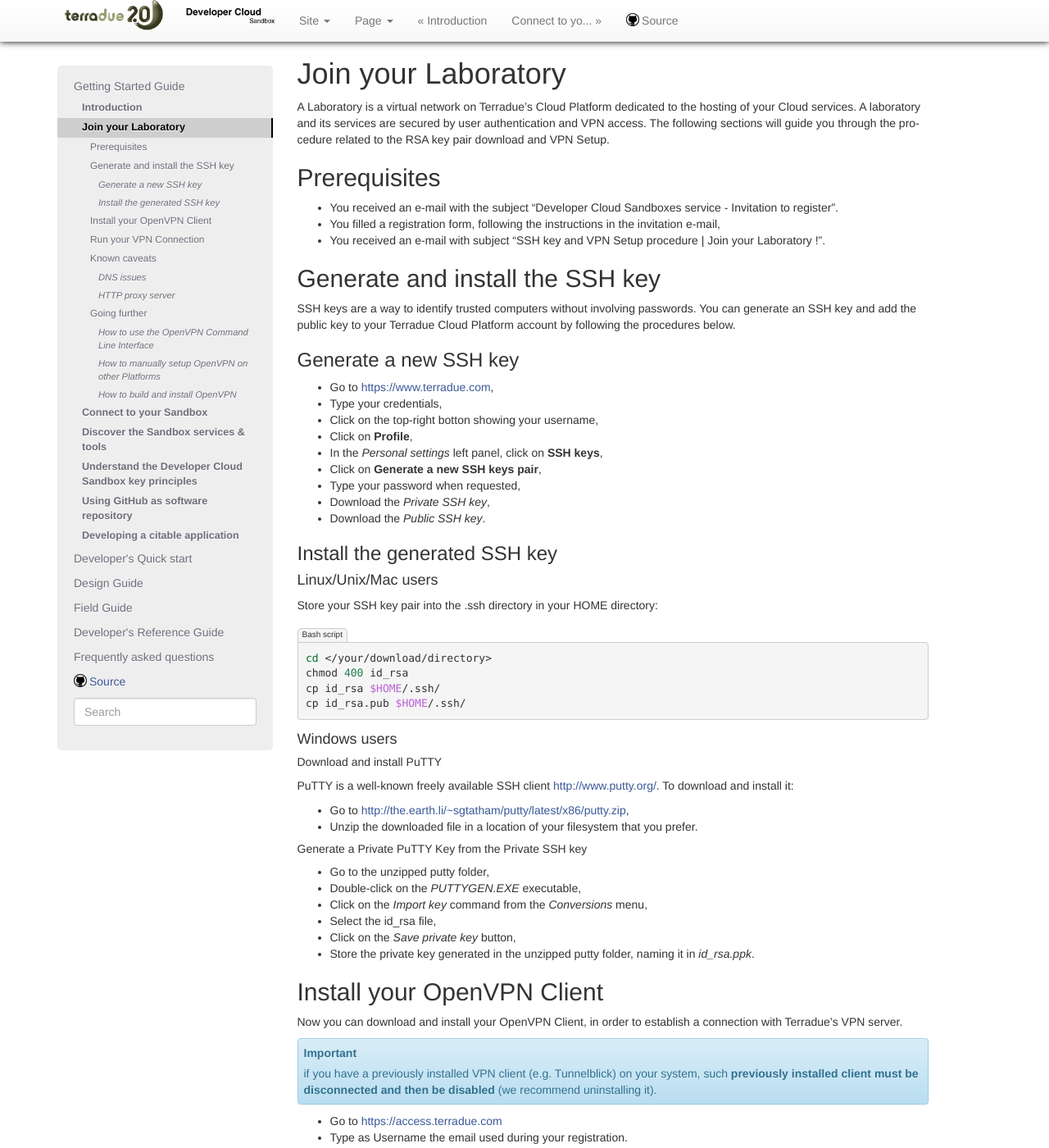
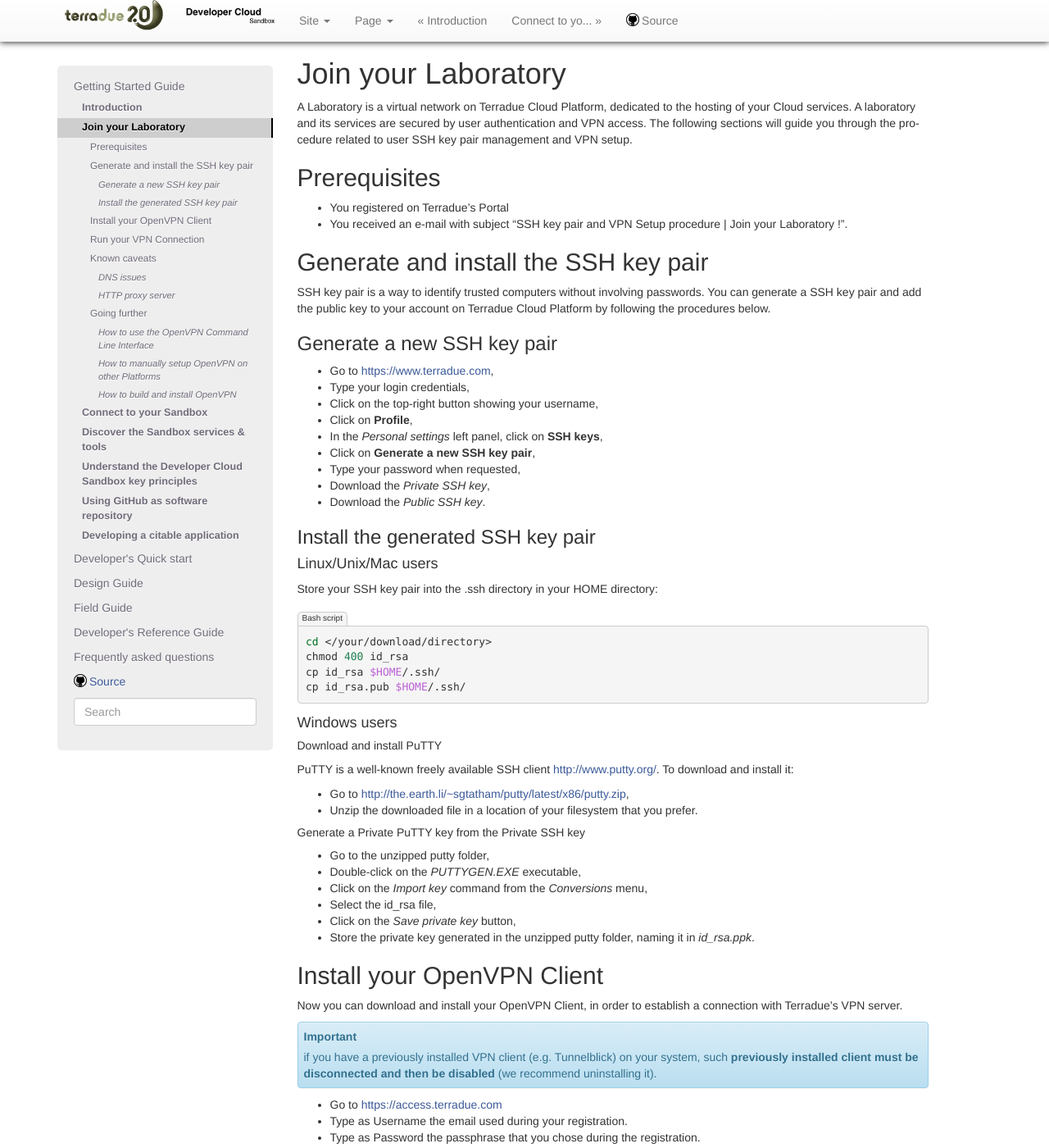
Before and after one commit to Terradue/doc-developer-sandbox, a Sphinx documentation site: the page built from source/start/laboratory/index.rst, in a window 1280 px wide and 1400 px high. Shown: the whole window at 82% size. Built offline with Sphinx 7.4.7, drawn with Linux system fonts in a browser that asks for light colours; pages that are not in the unit, such as notebooks, are missing from menus.

Commit message:
Update index.rst

```diff
--- a/source/start/laboratory/index.rst
+++ b/source/start/laboratory/index.rst
@@ -3,41 +3,40 @@
 Join your Laboratory
 ####################
 
-A Laboratory is a virtual network on Terradue's Cloud Platform dedicated to the hosting of your Cloud services.
+A Laboratory is a virtual network on Terradue Cloud Platform, dedicated to the hosting of your Cloud services.
 A laboratory and its services are secured by user authentication and VPN access.
-The following sections will guide you through the procedure related to the RSA key pair download and VPN Setup.
+The following sections will guide you through the procedure related to user SSH key pair management and VPN setup.
 
 .. _laboratory-prerequisites:
 
 Prerequisites
 -------------
 
-- You received an e-mail with the subject "Developer Cloud Sandboxes service  -  Invitation to register".
-- You filled a registration form, following the instructions in the invitation e-mail,
-- You received an e-mail with subject "SSH key and VPN Setup procedure | Join your Laboratory !".
+- You registered on Terradue's Portal
+- You received an e-mail with subject "SSH key pair and VPN Setup procedure | Join your Laboratory !".
 
 .. _install-ssh-key:
 
-Generate and install the SSH key
----------------------------------
+Generate and install the SSH key pair
+------------------------------------
 
-SSH keys are a way to identify trusted computers without involving passwords. You can generate an SSH key and add the public key to your Terradue Cloud Platform account by following the procedures below.
+SSH key pair is a way to identify trusted computers without involving passwords. You can generate a SSH key pair and add the public key to your account on Terradue Cloud Platform by following the procedures below.
 
-Generate a new SSH key
-^^^^^^^^^^^^^^^^^^^^^^
+Generate a new SSH key pair
+^^^^^^^^^^^^^^^^^^^^^^^^^
 
 * Go to https://www.terradue.com,
-* Type your credentials,
-* Click on the top-right botton showing your username,
+* Type your login credentials,
+* Click on the top-right button showing your username,
 * Click on **Profile**,
 * In the *Personal settings* left panel, click on **SSH keys**,
-* Click on **Generate a new SSH keys pair**,
+* Click on **Generate a new SSH key pair**,
 * Type your password when requested,
 * Download the *Private SSH key*,
 * Download the *Public SSH key*.
 
-Install the generated SSH key
-^^^^^^^^^^^^^^^^^^^^^^^^^^^^^
+Install the generated SSH key pair
+^^^^^^^^^^^^^^^^^^^^^^^^^^^^^^^^^
 
 Linux/Unix/Mac users
 ********************
@@ -63,7 +62,7 @@
 * Go to http://the.earth.li/~sgtatham/putty/latest/x86/putty.zip,
 * Unzip the downloaded file in a location of your filesystem that you prefer.
 
-Generate a Private PuTTY Key from the Private SSH key
+Generate a Private PuTTY key from the Private SSH key
 +++++++++++++++++++++++++++++++++++++++++++++++
 
 * Go to the unzipped putty folder,
```
